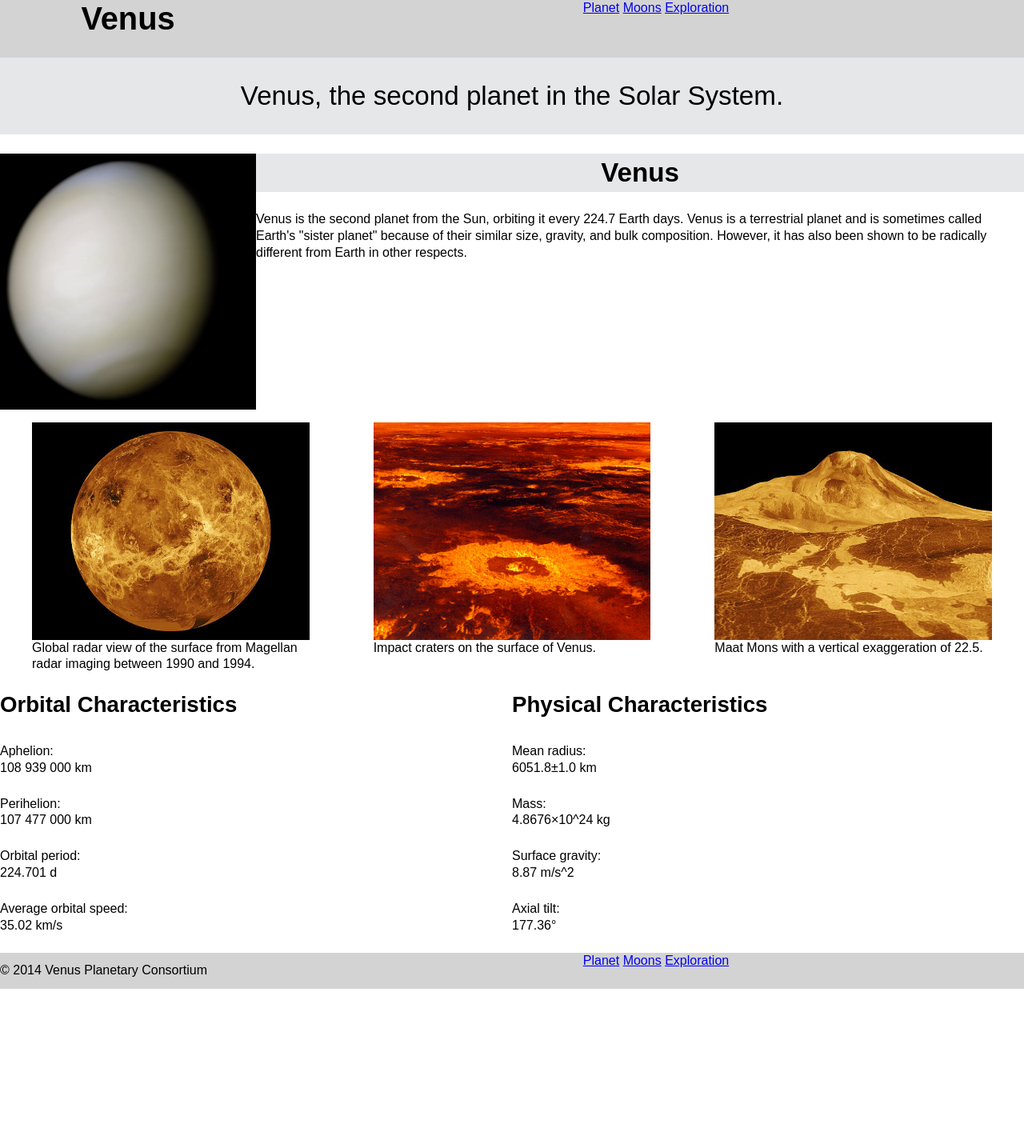
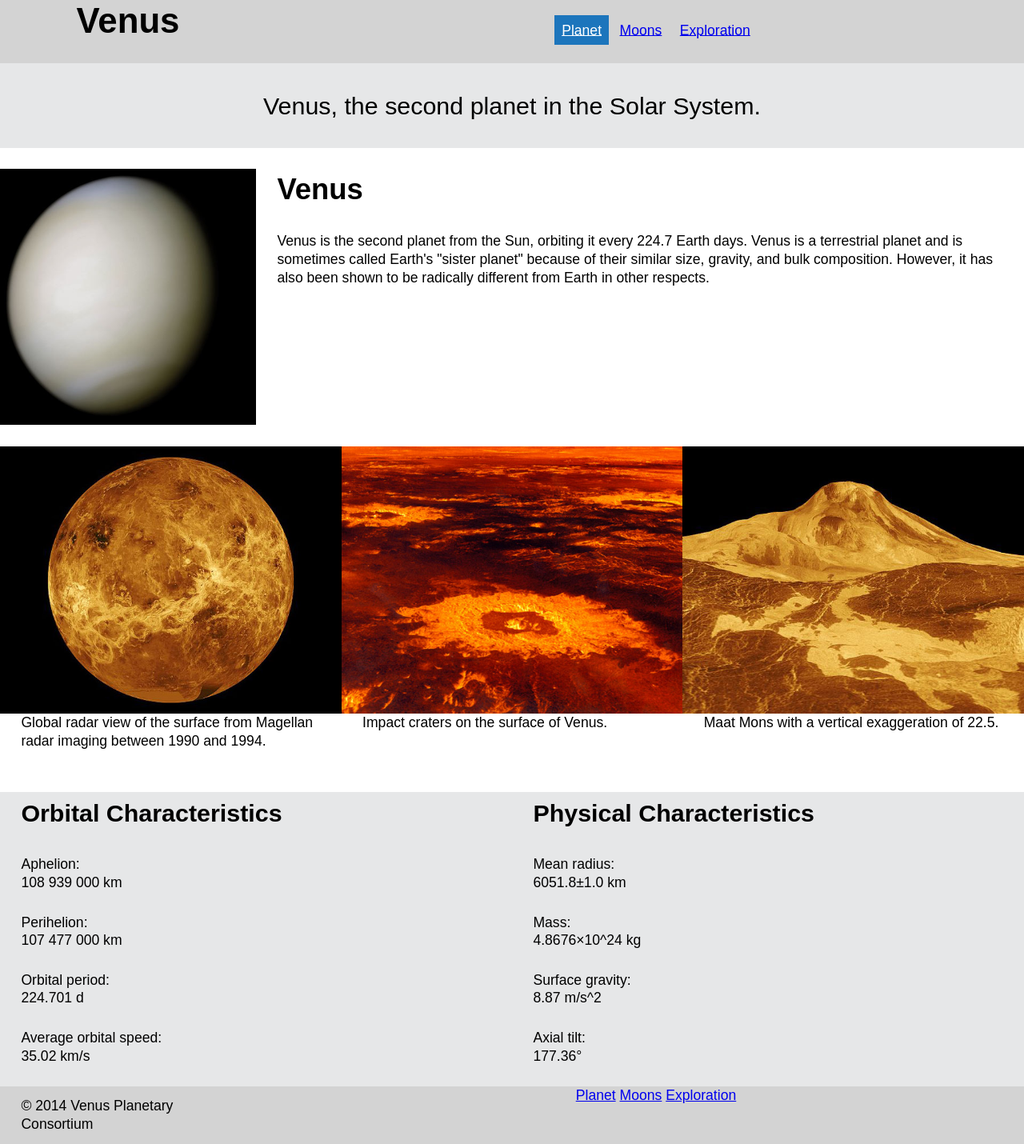
Before and after one commit to Mjams/dsn1675-planet-website, a plain HTML site: page index.html in a window 1280 px wide. Shown: the whole page at 80% size. Before the commit the page ends 1236 px from the top, so only its background shows below. Drawn offline with Linux system fonts and the light colour scheme.

Commit message:
finished buttons

```diff
--- a/css/main.css
+++ b/css/main.css
@@ -22,11 +22,26 @@ body{
   margin: 0;
 }
 
+.blue{
+  background-color: #1c75bc;
+  color: white;
+  padding: 0.5em;
+}
+
+.list{
+  background-color: none;
+  padding: 0.5em;
+  clear: both;
+}
+
 .grey{
   text-align: center;
   background-color: #e6e7e8;
 }
 
+.grey-left{
+  background-color: #e6e7e8;
+}
 h1{
   text-align: center;
 }
--- a/css/typography.css
+++ b/css/typography.css
@@ -4,10 +4,32 @@
 */
 
 html {
+  font: normal 100%/1.5 serif;
   font-family: serif;
   font-size: 100%;
   line-height: 1.3;
 }
+
+@media only screen and (min-width: 60em){
+  html{
+    font-size: 110%;
+  }
+
+}
+
+@media only screen and (min-width: 90em){
+  html{
+    font-size: 120%;
+  }
+
+}
+@media only screen and (min-width: 120em){
+  html{
+    font-size: 110%;
+  }
+
+}
+
 
 a {
   background-color: transparent;
@@ -91,7 +113,7 @@ thead th {
 }
 
 h1, h2, h3, h4, h5, h6,
-p, ul, ol, dl, dd,
+p, ul, ol, dl, dd, figure,
 blockquote, details, hr,
 fieldset, pre, table {
   margin: 0 0 1.5rem;
--- a/index.html
+++ b/index.html
@@ -19,18 +19,18 @@
   </div>
 
   <div class="unit xs-1 s-1 m-3-4 l-3-4">
-    <nav>
+    <nav class="pad-top">
       <ul>
-        <li><a href="index.html">Planet</a></li>
-        <li><a href="moon.html">Moons</a></li>
-        <li><a href="exploration.html">Exploration</a></li>
+        <li><a class="pad-top-half pad-bottom-half blue" href="index.html">Planet</a></li>
+        <li><a class="pad-top-half pad-bottom-half list" href="moon.html">Moons</a></li>
+        <li><a class="pad-top-half pad-bottom-half list" href="exploration.html">Exploration</a></li>
       </ul>
     </nav>
   </div>
 </div>
 </header>
 
-<blockquote class="grey pad-top pad-bottom peta">Venus, the second planet in the Solar System.</blockquote>
+<blockquote class="grey pad-top pad-bottom tera">Venus, the second planet in the Solar System.</blockquote>
 
 
 <div class="grid">
@@ -38,37 +38,37 @@
     <img class="img-flex" src="images/venus.jpg" alt="">
   </div>
 
-  <div class="unit xs-1 s-1 m-1-2 l-3-4">
-    <h2 class="grey">Venus</h2>
+  <div class="unit xs-1 s-1 m-1-2 l-3-4 gutter">
+    <h2>Venus</h2>
     <p>Venus is the second planet from the Sun, orbiting it every 224.7 Earth days. Venus is a terrestrial planet and is sometimes called Earth's "sister planet" because of their similar size, gravity, and bulk composition. However, it has also been shown to be radically different from Earth in other respects.</p>
   </div>
 </div>
 
 <div class="grid">
-  <div class="unit xs-1 s-1 m-1-3 l-1-3">
+  <div class="unit xs-1 s-1 m-1-3 l-1-3 pad-top pad-bottom">
     <figure>
       <img class="img-flex" src="images/venus-1.jpg" alt="">
-      <figcaption>Global radar view of the surface from Magellan radar imaging between 1990 and 1994.</figcaption>
+      <figcaption class="gutter">Global radar view of the surface from Magellan radar imaging between 1990 and 1994.</figcaption>
     </figure>
   </div>
 
-  <div class="unit xs-1 s-1-2 m-1-3 l-1-3">
+  <div class="unit xs-1 s-1-2 m-1-3 l-1-3 pad-top pad-bottom">
     <figure>
       <img class="img-flex" src="images/venus-2.jpg" alt="">
-      <figcaption>Impact craters on the surface of Venus.</figcaption>
+      <figcaption class="gutter">Impact craters on the surface of Venus.</figcaption>
     </figure>
   </div>
 
-  <div class="unit xs-1 s-1-2 m-1-3 l-1-3">
+  <div class="unit xs-1 s-1-2 m-1-3 l-1-3 pad-top pad-bottom">
     <figure>
       <img class="img-flex" src="images/venus-3.jpg" alt="">
-      <figcaption>Maat Mons with a vertical exaggeration of 22.5.</figcaption>
+      <figcaption class="gutter">Maat Mons with a vertical exaggeration of 22.5.</figcaption>
     </figure>
   </div>
 </div>
 
 <div class="grid">
-<div class="unit xs-1 s-1 m-1-2 l-1-2">
+<div class="unit xs-1 s-1 m-1-2 l-1-2 gutter grey-left">
 <h3>Orbital Characteristics</h3>
 
 <dl>
@@ -84,7 +84,7 @@
 
 </div>
 
-<div class="unit xs-1 s-1 m-1-2 l-1-2">
+<div class="unit xs-1 s-1 m-1-2 l-1-2 gutter grey-left">
 <h3>Physical Characteristics</h3>
 
 <dl>
@@ -103,7 +103,7 @@
 <footer>
 <div class="grid">
   <div class="unit xs-1 s-1 m-1-4 l-1-4">
-    <aside class="pad-top-half pad-bottom-half">© 2014 Venus Planetary Consortium</aside>
+    <aside class="pad-top-half pad-bottom-half gutter">© 2014 Venus Planetary Consortium</aside>
   </div>
 
   <div class="unit xs-1 s-1 m-3-4 l-3-4">
```
Also changed, not shown: exploration.html (+3 -3 lines), moon.html (+3 -3 lines).
